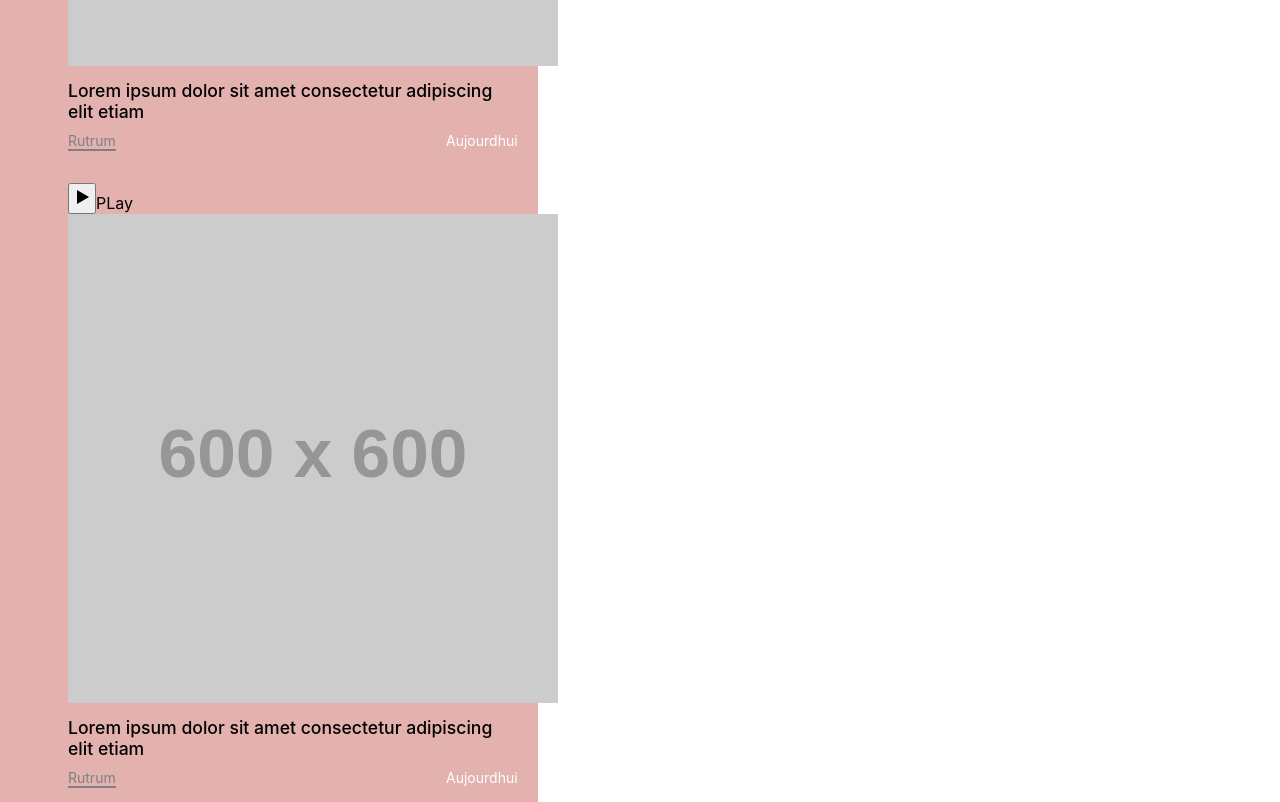
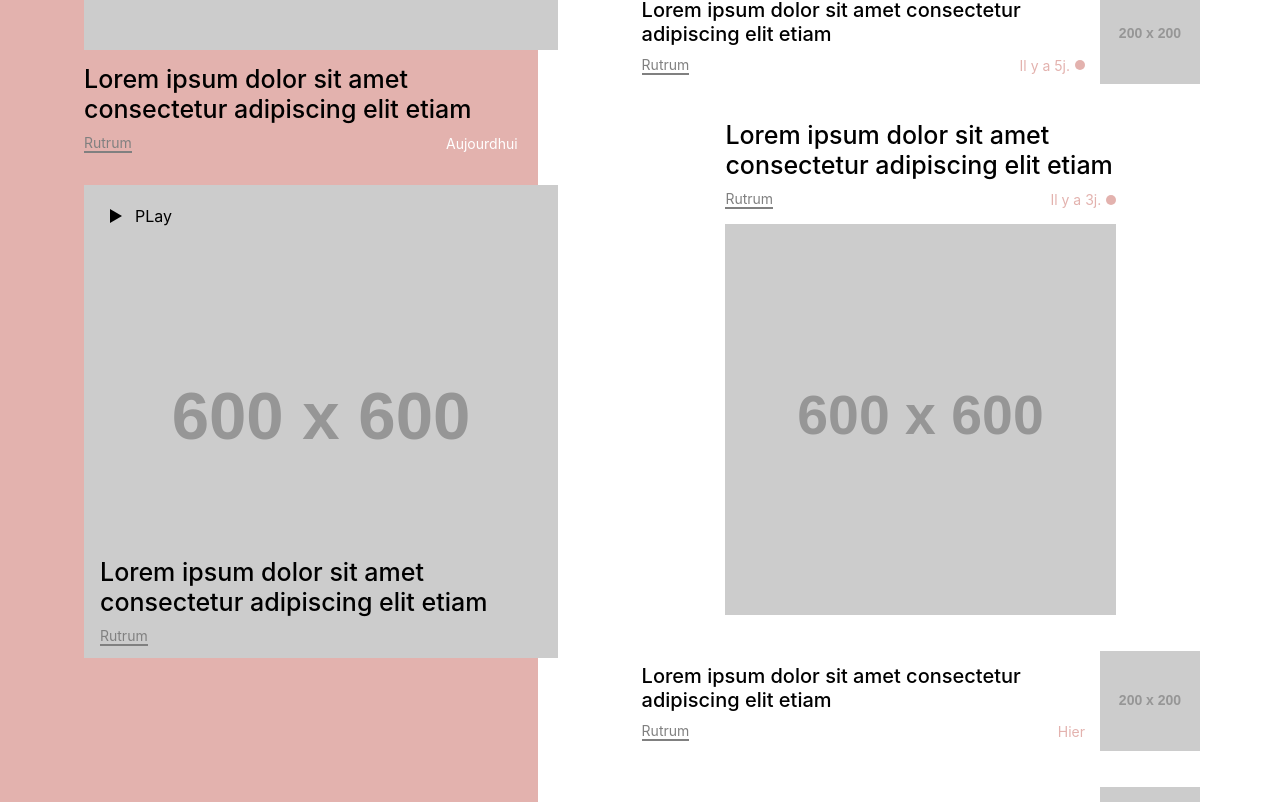
Before and after one commit to okafrancois/cosatest, a React (Create React App) app: page / in a window 1280 px wide. Shown: the part 494-1296 px from the top of the page. Built offline with nearby package versions, Linux system fonts and the light colour scheme.

Commit message:
feat(ArticleItems.js): added hover animations and reorganized all article type components into one ArticleItems main component

```diff
--- a/src/HomePage.js
+++ b/src/HomePage.js
@@ -1,5 +1,5 @@
 import "./styles/homepage.css"
-import FeaturedArticle from "./components/FeaturedArticle";
+import {FeaturedArticle, FeaturedListItem, ListItem} from "./components/ArticleItems";
 
 const ARTICLES = [
     {
@@ -44,8 +44,8 @@ const ARTICLES = [
         content: "",
         author: "",
         cover: "https://via.placeholder.com/200",
-        date: "Aujourdhui",
-        opened: false,
+        date: "Hier",
+        opened: true,
         featured: false,
         listFeatured: false,
         videoCover: false,
@@ -68,8 +68,8 @@ const ARTICLES = [
         content: "",
         author: "",
         cover: "https://via.placeholder.com/200",
-        date: "Aujourdhui",
-        opened: false,
+        date: "Il y a 5j.",
+        opened: true,
         featured: false,
         listFeatured: false,
         videoCover: false,
@@ -79,11 +79,11 @@ const ARTICLES = [
         title: "Lorem ipsum dolor sit amet consectetur adipiscing elit etiam",
         content: "",
         author: "",
-        cover: "https://via.placeholder.com/200",
-        date: "Aujourdhui",
-        opened: false,
+        cover: "https://via.placeholder.com/600",
+        date: "Il y a 3j.",
+        opened: true,
         featured: false,
-        listFeatured: false,
+        listFeatured: true,
         videoCover: false,
     },
     {
@@ -92,7 +92,7 @@ const ARTICLES = [
         content: "",
         author: "",
         cover: "https://via.placeholder.com/200",
-        date: "Aujourdhui",
+        date: "Hier",
         opened: false,
         featured: false,
         listFeatured: false,
@@ -104,7 +104,7 @@ const ARTICLES = [
         content: "",
         author: "",
         cover: "https://via.placeholder.com/200",
-        date: "Aujourdhui",
+        date: "Hier",
         opened: false,
         featured: false,
         listFeatured: false,
@@ -116,7 +116,7 @@ const ARTICLES = [
         content: "",
         author: "",
         cover: "https://via.placeholder.com/200",
-        date: "Aujourdhui",
+        date: "Hier",
         opened: false,
         featured: false,
         listFeatured: false,
@@ -128,7 +128,7 @@ const ARTICLES = [
         content: "",
         author: "",
         cover: "https://via.placeholder.com/200",
-        date: "Aujourdhui",
+        date: "Hier",
         opened: false,
         featured: false,
         listFeatured: false,
@@ -140,7 +140,7 @@ const ARTICLES = [
         content: "",
         author: "",
         cover: "https://via.placeholder.com/200",
-        date: "Aujourdhui",
+        date: "Hier",
         opened: false,
         featured: false,
         listFeatured: false,
@@ -152,7 +152,7 @@ const ARTICLES = [
         content: "",
         author: "",
         cover: "https://via.placeholder.com/200",
-        date: "Aujourdhui",
+        date: "Hier",
         opened: false,
         featured: false,
         listFeatured: false,
@@ -164,7 +164,7 @@ const ARTICLES = [
         content: "",
         author: "",
         cover: "https://via.placeholder.com/200",
-        date: "Aujourdhui",
+        date: "Hier",
         opened: false,
         featured: false,
         listFeatured: false,
@@ -176,7 +176,7 @@ const ARTICLES = [
         content: "",
         author: "",
         cover: "https://via.placeholder.com/200",
-        date: "Aujourdhui",
+        date: "Hier",
         opened: false,
         featured: false,
         listFeatured: false,
@@ -191,7 +191,7 @@ const HomePage = () => {
                    {
                        ARTICLES.map(item => {
                            if (item.featured){
-                               return <FeaturedArticle title={item.title} cover={item.cover} date={item.date} videoCover={item.videoCover} />
+                               return <FeaturedArticle key={item.id} title={item.title} cover={item.cover} date={item.date} videoCover={item.videoCover} />
                            }
                            return null
                        })
@@ -199,7 +199,17 @@ const HomePage = () => {
                </div>
            </div>
             <div className="artiles-list">
-                    artiles
+                {
+                    ARTICLES.map(item => {
+                        if (item.featured){
+                            return null
+                        }
+                        if (item.listFeatured){
+                            return <FeaturedListItem key={item.id} title={item.title} cover={item.cover} date={item.date} videoCover={item.videoCover} opened={item.opened}/>
+                        }
+                        return<ListItem key={item.id} title={item.title} cover={item.cover} date={item.date} videoCover={item.videoCover} opened={item.opened}/>
+                    })
+                }
             </div>
         </main>
     )
--- /dev/null
+++ b/src/components/ArticleItems.js
@@ -0,0 +1,83 @@
+import "../styles/article-items.css"
+import {playIcon} from "../img/svgIcons";
+
+export const FeaturedArticle = props => {
+    const {cover, date, title, videoCover} = props
+    return(
+        <div className={`featured-item ${videoCover ? "video-cover" : ""}`}>
+            {
+                videoCover &&
+                <label className="commands">
+                    <button>{playIcon}</button>
+                    PLay
+                </label>
+            }
+            <div className="cover">
+                <img src={cover} alt=""/>
+            </div>
+            <div className="details">
+                <h2 className="title">
+                    <span className={"underline-effect"}>{title}</span>
+                </h2>
+                <div className="meta">
+                    <a href="/">Rutrum</a>
+                    {!videoCover && <span className="date">{date}</span>}
+                </div>
+            </div>
+        </div>
+    )
+}
+
+export  const FeaturedListItem = props => {
+    const {cover, date, title, videoCover, opened} = props
+    return(
+        <div className={"featured-list-item"}>
+            <div className="details">
+                <h2 className="title">
+                    <span className={"underline-effect"}>{title}</span>
+                </h2>
+                <div className="meta">
+                    <a href="/">Rutrum</a>
+                    <span className="date">{date} {opened && <div className={"opened-icon"}/>}</span>
+                </div>
+            </div>
+            <div className="cover">
+                {
+                    videoCover &&
+                    <label className="commmands">
+                        <button>{playIcon}</button>
+                        PLay
+                    </label>
+                }
+                <img src={cover} alt=""/>
+            </div>
+        </div>
+    )
+}
+
+export const ListItem = props => {
+    const {cover, date, title, videoCover, opened} = props
+    return(
+        <div className={"list-item"}>
+            <div className="details">
+                <h2 className="title">
+                    <span className={"underline-effect"}>{title}</span>
+                </h2>
+                <div className="meta">
+                    <a href="/">Rutrum</a>
+                    <span className="date">{date} {opened && <div className={"opened-icon"}/>}</span>
+                </div>
+            </div>
+            <div className="cover">
+                {
+                    videoCover &&
+                    <label className="commmands">
+                        <button>{playIcon}</button>
+                        PLay
+                    </label>
+                }
+                <img src={cover} alt=""/>
+            </div>
+        </div>
+    )
+}
--- a/src/components/FeaturedArticle.js
+++ /dev/null
@@ -1,31 +0,0 @@
-import {playIcon} from "../img/svgIcons";
-import "../styles/featured-article.css"
-
-const FeaturedArticle = props => {
-    const {cover, date, title, videoCover} = props
-    return(
-        <div className={"featured-item"}>
-            <div className="cover">
-                {
-                    videoCover &&
-                    <label className="commmands">
-                        <button>{playIcon}</button>
-                        PLay
-                    </label>
-                }
-                <img src={cover} alt=""/>
-            </div>
-            <div className="details">
-                <h2 className="title">
-                    {title}
-                </h2>
-                <div className="meta">
-                    <a href="/">Rutrum</a>
-                    <span className="date">{date}</span>
-                </div>
-            </div>
-        </div>
-    )
-}
-
-export default FeaturedArticle
--- a/src/styles/_variables.css
+++ b/src/styles/_variables.css
@@ -2,4 +2,5 @@
     --primary: #E3B2AE;
     --primary-light: #F9F0EF;
     --secondary-light: #FFFF93;
+    --primary-dark: indianred;
 }
--- /dev/null
+++ b/src/styles/article-items.css
@@ -0,0 +1,148 @@
+/**Global**/
+
+.meta a{
+    color: gray;
+}
+
+.meta a:after{
+    content: "";
+    display: block;
+    height: 2px;
+    width: 100%;
+    background: gray;
+}
+
+.featured-item {
+    margin-bottom: 2rem;
+    position: relative;
+}
+
+.title {
+    font-size: 25px;
+    font-weight: 500;
+    margin-bottom: 10px;
+    display: inline-block;
+}
+
+.title span {
+    background-image:
+            linear-gradient(to right, #000, #000);
+    background-size: 0 0.1em;
+    background-position: left bottom;
+    background-repeat: no-repeat;
+    transition: background-size 300ms;
+}
+
+.list-item:hover .title span, .featured-list-item:hover .title span, .featured-item:hover .title span{
+    background-size: 100% 0.1em;
+}
+
+.featured-item .details {
+    padding: 10px 40px 0 0;
+}
+
+.meta {
+    display: flex;
+    justify-content: space-between;
+    font-size: 14px;
+}
+
+.featured-item .meta .date {
+    color: #fff;
+}
+
+.cover {
+    transition: transform 0.3s ease;
+}
+
+.list-item:hover .cover, .featured-list-item:hover .cover, .featured-item:hover .cover {
+    transform: scale(1.1);
+}
+
+
+/** featured list item **/
+
+.featured-list-item {
+    margin-bottom: 2rem;
+    width: 70%;
+    align-self: center;
+}
+
+.featured-list-item .details {
+    padding-bottom: 15px;
+}
+
+.video-cover .details {
+    position: absolute;
+    bottom: 1rem;
+    left: 1rem;
+}
+
+.video-cover .commands {
+    position: absolute;
+    top: 1rem;
+    left: 1rem;
+}
+
+.video-cover .commands {
+    position: absolute;
+    top: 1rem;
+    left: 1rem;
+    display: flex;
+    align-items: center;
+}
+
+.video-cover .commands button{
+    margin-right: 5px;
+    height: 30px;
+    width: 30px;
+    display: flex;
+    align-items: center;
+    justify-content: center;
+    border-radius: 50%;
+    transition: all 0.3s ease;
+}
+
+.commands:hover button{
+    background: var(--primary);
+}
+
+.commands:hover path {
+    fill: var(--primary-dark);
+}
+
+
+/**List Item**/
+.list-item {
+    display: flex;
+    margin-bottom: 2rem;
+}
+
+.list-item .title {
+    font-size: 20px;
+}
+
+.list-item .cover {
+    max-width: 100px;
+}
+
+.list-item .details {
+    display: flex;
+    flex-direction: column;
+    justify-content: center;
+    padding-right: 15px;
+}
+
+.date {
+    color: var(--primary);
+    display: flex;
+    align-items: center;
+}
+
+.opened-icon {
+    height: 10px;
+    width: 10px;
+    background: var(--primary);
+    border-radius: 50%;
+    margin-left: 5px;
+}
--- a/src/styles/featured-article.css
+++ /dev/null
@@ -1,35 +0,0 @@
-.featured-item {
-    margin-bottom: 2rem;
-}
-
-.title {
-    font-size: 1.1rem;
-    font-weight: 500;
-    margin-bottom: 10px;
-}
-
-.details {
-    padding: 10px 40px 0 0;
-}
-
-.meta {
-    display: flex;
-    justify-content: space-between;
-    font-size: 14px;
-}
-
-.meta a{
-    color: gray;
-}
-
-.meta a:after{
-    content: "";
-    display: block;
-    height: 2px;
-    width: 100%;
-    background: gray;
-}
-
-.meta .date {
-    color: #fff;
-}
--- a/src/styles/homepage.css
+++ b/src/styles/homepage.css
@@ -1,23 +1,28 @@
 main{
     min-height: 100vh;
     display: flex;
+    justify-content: space-between;
 }
 
 
 .intro, .artiles-list{
     min-height: 100%;
     padding-top: 70px;
-    padding-left: 3rem;
 }
 
 .intro{
     background: var(--primary);
     width: 42%;
     position: relative;
+    padding-left: 4rem;
 }
 
 .artiles-list{
-    width: 57%;
+    width: 53%;
+    padding-right: 5rem;
+    padding-left: 2.5rem;
+    display: flex;
+    flex-direction: column;
 }
 
 .intro-articles{
--- a/src/styles/index.css
+++ b/src/styles/index.css
@@ -29,3 +29,8 @@ img{
   width: 100%;
   height: auto;
 }
+
+button {
+  background: none;
+  border: none;
+}
```
Also changed, not shown: src/components/ArticleListFeaturedItem.js (deleted, +0 -8 lines), src/components/ArticleListItem.js (deleted, +0 -7 lines), src/styles/header.css (+6 -8 lines).
